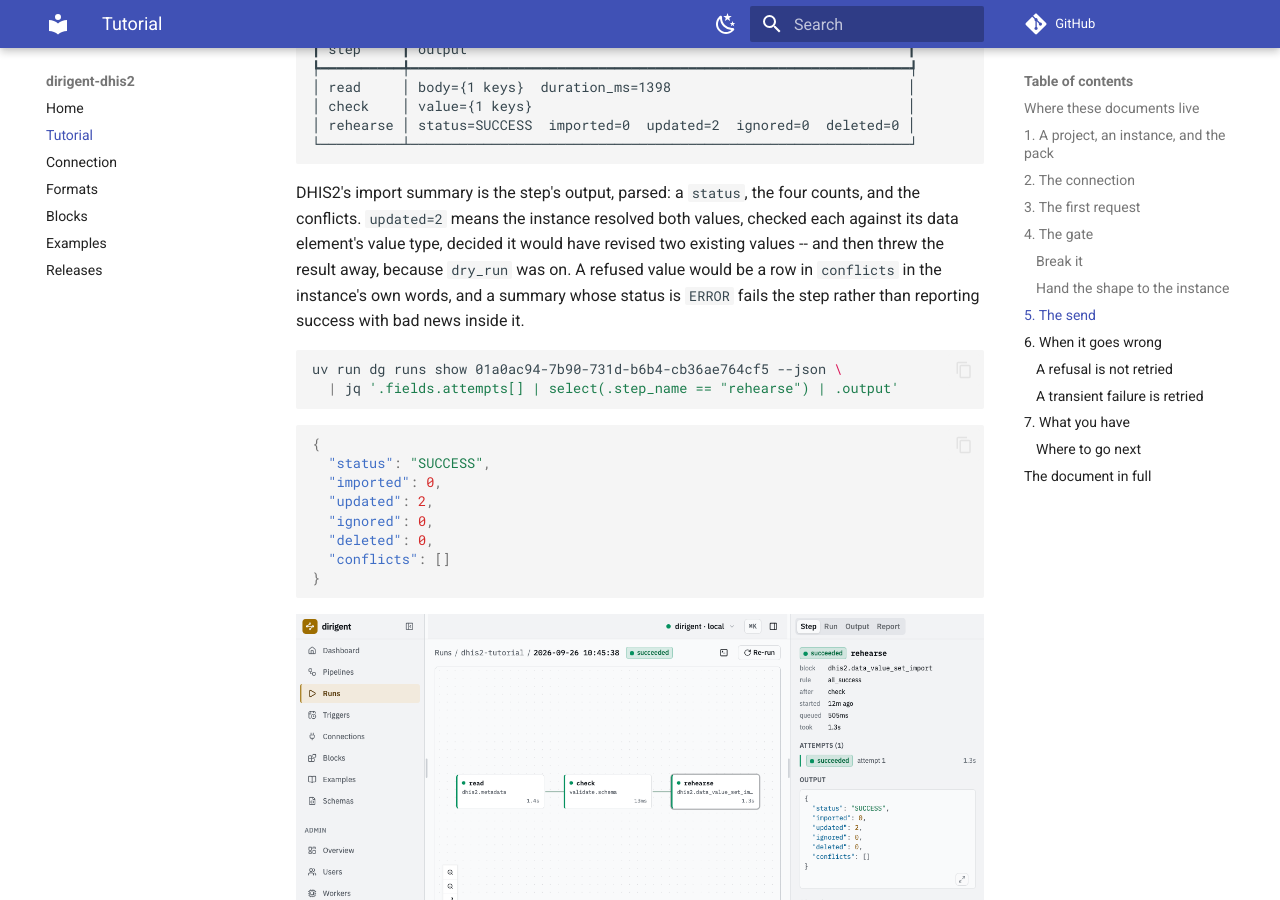
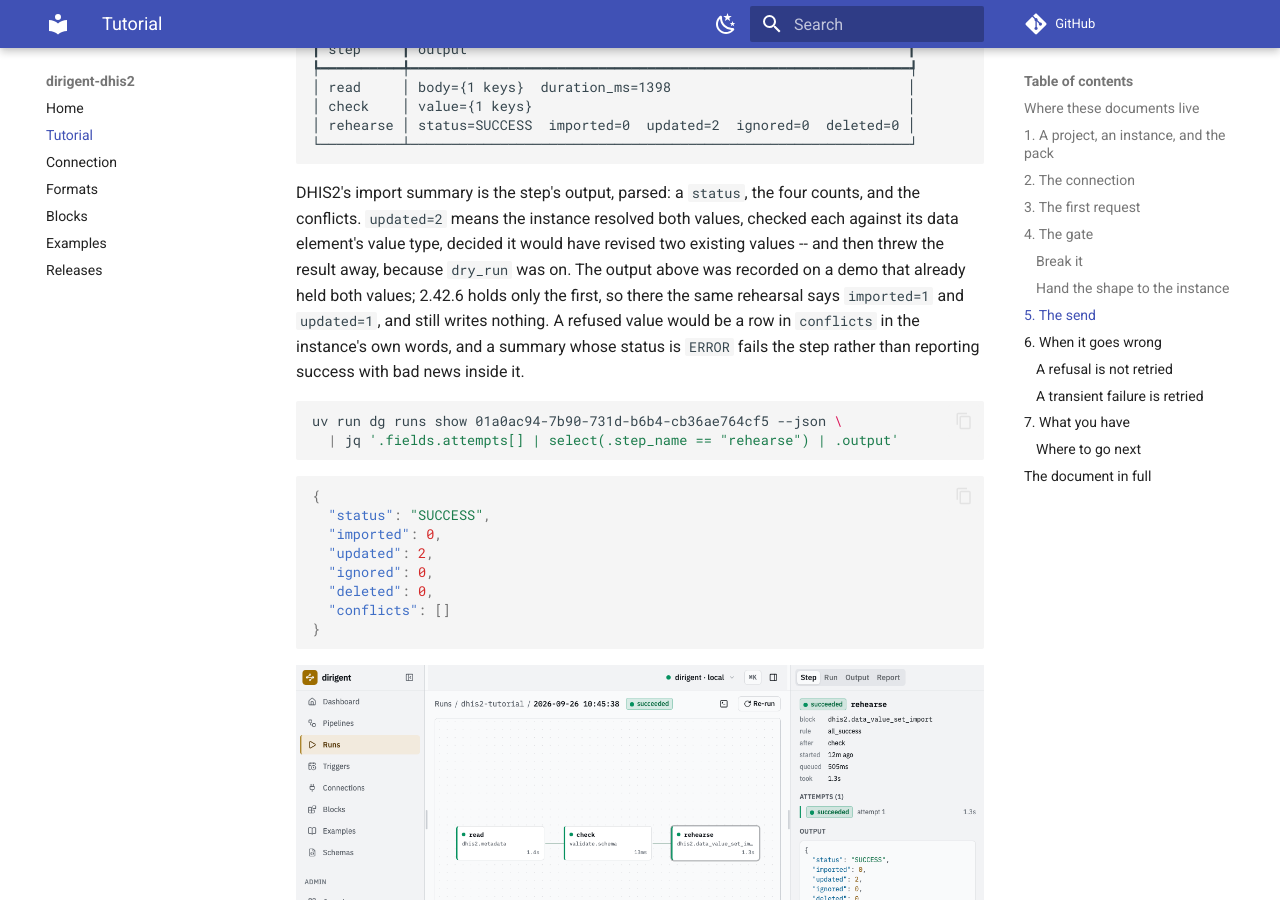
Before and after one commit to winterop-com/dirigent-dhis2, an MkDocs documentation site: the page built from docs/tutorial.md, in a window 1280 px wide and 900 px high, scrolled down 13933 px. Built offline with MkDocs 1.6.1 and Material for MkDocs 9.7.7, drawn with Linux system fonts in a browser that asks for light colours; comment, search, counter and statistics services are not loaded.

Commit message:
docs: say what the rehearsal counts on 2.42.6

```diff
--- a/docs/tutorial.md
+++ b/docs/tutorial.md
@@ -641,7 +641,9 @@
 DHIS2's import summary is the step's output, parsed: a `status`, the four counts, and the
 conflicts. `updated=2` means the instance resolved both values, checked each against its data
 element's value type, decided it would have revised two existing values -- and then threw the
-result away, because `dry_run` was on. A refused value would be a row in `conflicts` in the
+result away, because `dry_run` was on. The output above was recorded on a demo that already held
+both values; 2.42.6 holds only the first, so there the same rehearsal says `imported=1` and
+`updated=1`, and still writes nothing. A refused value would be a row in `conflicts` in the
 instance's own words, and a summary whose status is `ERROR` fails the step rather than
 reporting success with bad news inside it.
 
```
